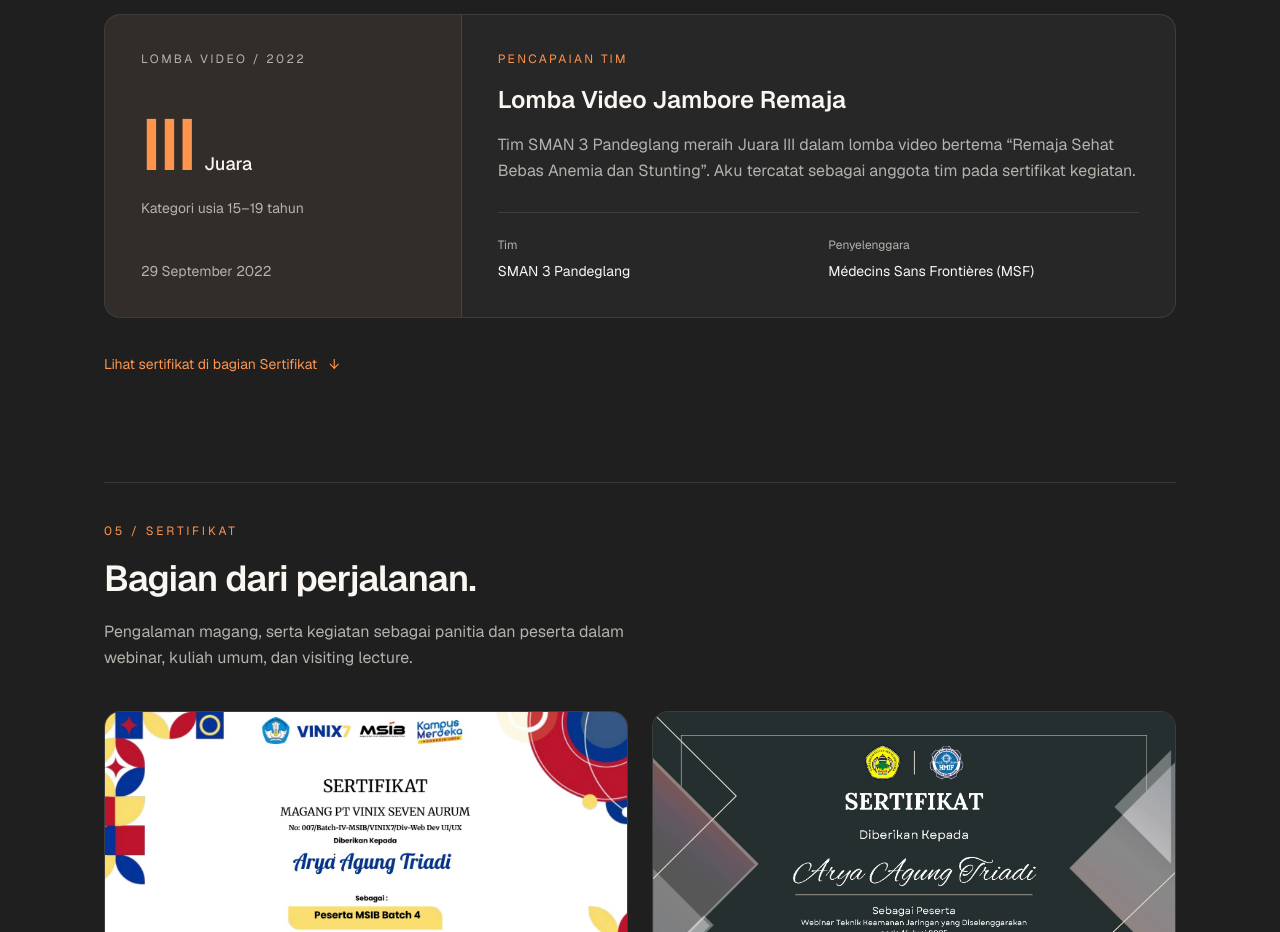
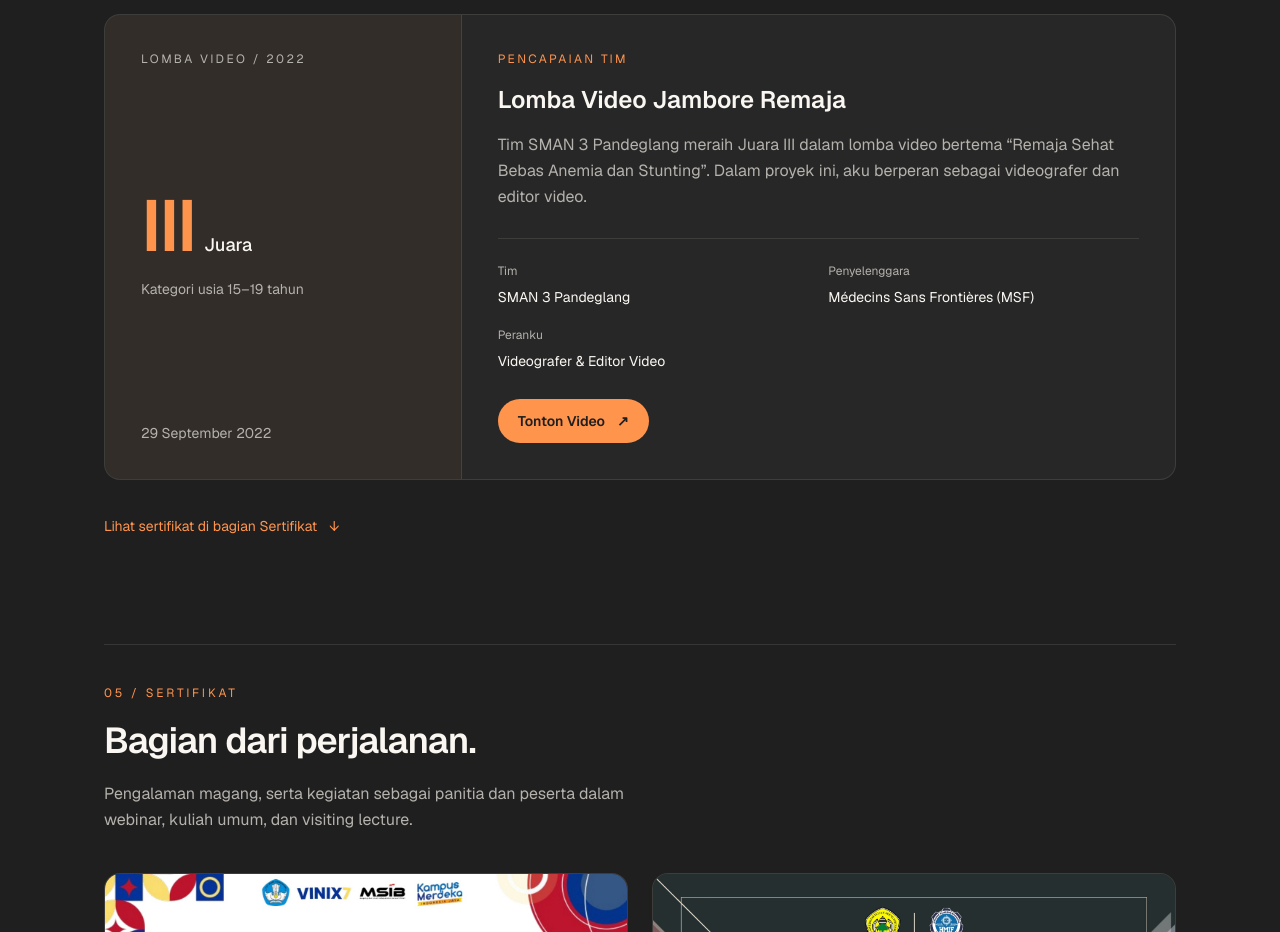
Before and after one commit to AryaAgungTriadi/Portofolio, a Next.js app: page / in a window 1280 px wide. Shown: the part 3540-4472 px from the top of the page. Built offline with nearby package versions, Linux system fonts and the light colour scheme.

Commit message:
Add videographer and editor role with competition video link

```diff
--- a/components/Achievements.tsx
+++ b/components/Achievements.tsx
@@ -29,11 +29,13 @@
           <div className="p-7 sm:p-9">
             <p className="text-xs uppercase tracking-[0.2em] text-accent">{t("Pencapaian tim")}</p>
             <h3 id="video-award-title" className="mt-4 text-2xl leading-snug font-semibold">{t("Lomba Video Jambore Remaja")}</h3>
-            <p className="mt-4 leading-relaxed text-muted">{t("Tim SMAN 3 Pandeglang meraih Juara III dalam lomba video bertema “Remaja Sehat Bebas Anemia dan Stunting”. Aku tercatat sebagai anggota tim pada sertifikat kegiatan.")}</p>
+            <p className="mt-4 leading-relaxed text-muted">{t("Tim SMAN 3 Pandeglang meraih Juara III dalam lomba video bertema “Remaja Sehat Bebas Anemia dan Stunting”. Dalam proyek ini, aku berperan sebagai videografer dan editor video.")}</p>
             <dl className="mt-7 grid gap-5 border-t border-foreground/10 pt-6 sm:grid-cols-2">
               <div><dt className="text-xs text-muted">{t("Tim")}</dt><dd className="mt-2 text-sm text-foreground">SMAN 3 Pandeglang</dd></div>
               <div><dt className="text-xs text-muted">{t("Penyelenggara")}</dt><dd className="mt-2 text-sm text-foreground">Médecins Sans Frontières (MSF)</dd></div>
+              <div><dt className="text-xs text-muted">{t("Peranku")}</dt><dd className="mt-2 text-sm text-foreground">{t("Videografer & Editor Video")}</dd></div>
             </dl>
+            <a href="https://drive.google.com/file/d/1FObgb4wNlVzGMDOU7Z4ZOJl8EzrxmETu/view" target="_blank" rel="noopener noreferrer" className="mt-7 inline-flex min-h-11 items-center gap-3 rounded-full bg-accent px-5 py-3 text-sm font-semibold text-on-accent transition-colors hover:bg-accent-hover">{t("Tonton Video")}<span aria-hidden="true">↗</span><span className="sr-only"> {t("(tab baru)")}</span></a>
           </div>
         </article>
         <a href="#certificates" className="mt-6 inline-flex min-h-11 items-center gap-3 text-sm text-accent hover:underline">{t("Lihat sertifikat di bagian Sertifikat")}<span aria-hidden="true">↓</span></a>
--- a/components/translations.ts
+++ b/components/translations.ts
@@ -112,5 +112,9 @@
   "19 Februari 2024": "19 February 2024",
   "4 Juni 2024": "4 June 2024",
   "24 Agustus 2024": "24 August 2024",
-  "16 Juni 2025": "16 June 2025"
+  "16 Juni 2025": "16 June 2025",
+  "Tim SMAN 3 Pandeglang meraih Juara III dalam lomba video bertema “Remaja Sehat Bebas Anemia dan Stunting”. Dalam proyek ini, aku berperan sebagai videografer dan editor video.": "Our team from SMAN 3 Pandeglang won third place in a video competition on “Healthy Adolescents Free from Anemia and Stunting.” I worked as the videographer and video editor on this project.",
+  "Peranku": "My role",
+  "Videografer & Editor Video": "Videographer & Video Editor",
+  "Tonton Video": "Watch Video"
 };
```
